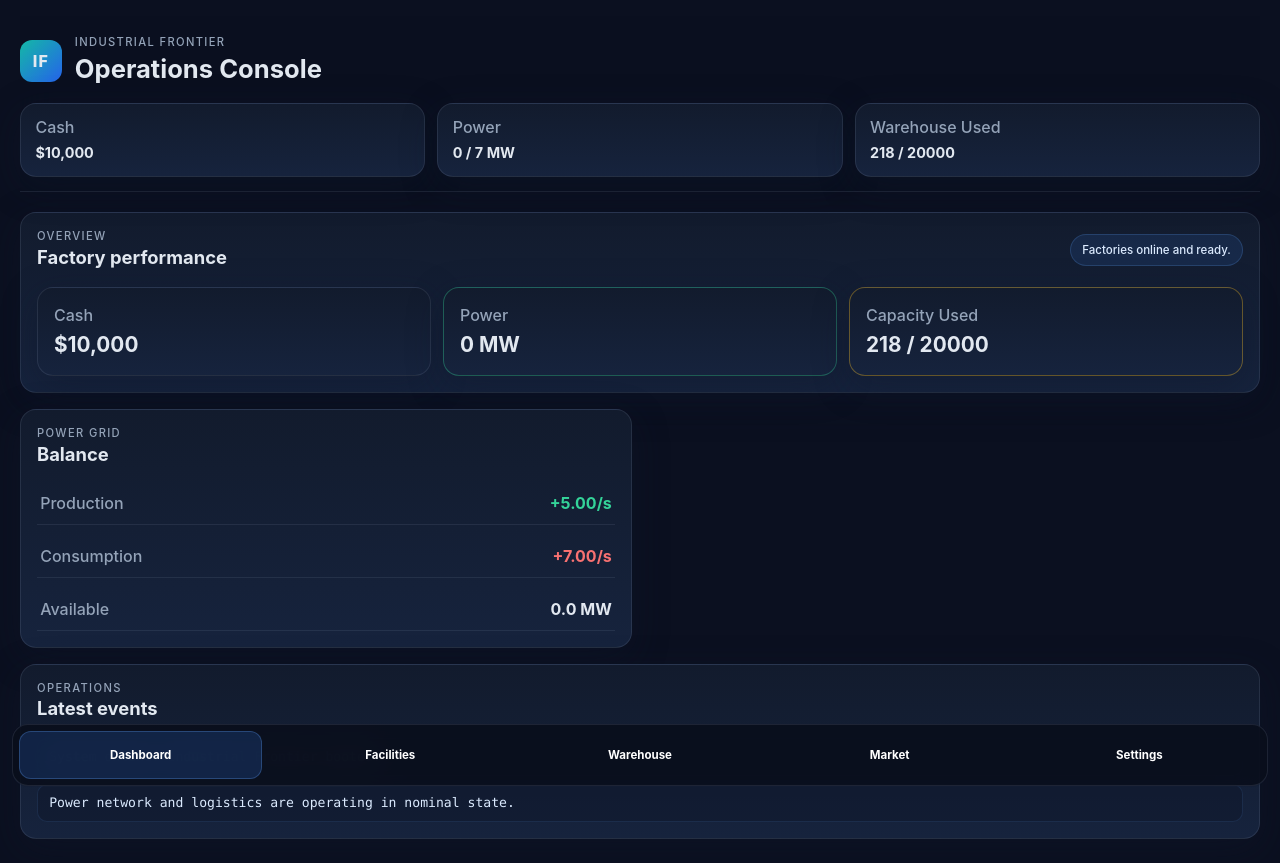
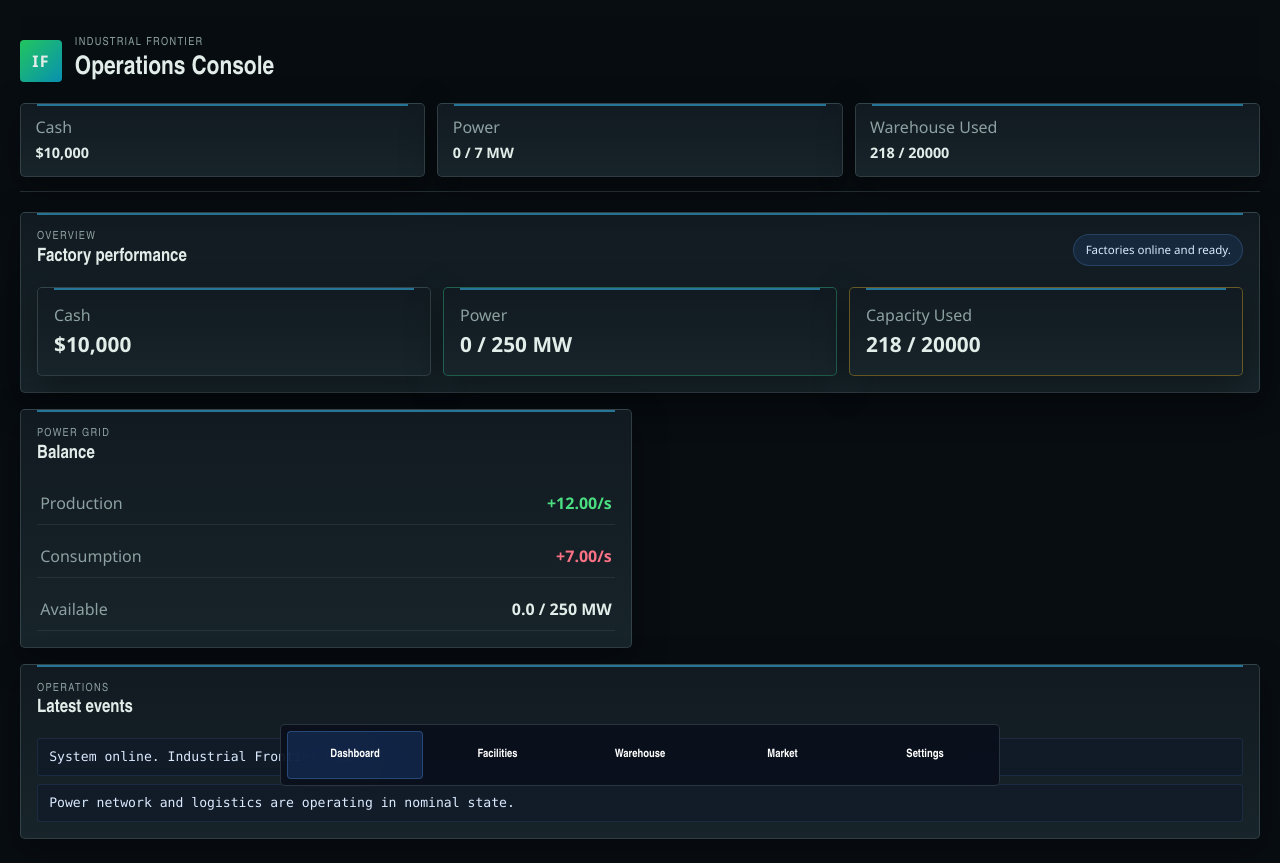
Before and after one commit to LatridellActiveX/gamething, a React (Vite) app: page / in a window 1280 px wide. Built offline with nearby package versions, Linux system fonts and the light colour scheme.

Commit message:
update 2.0

```diff
--- a/src/App.tsx
+++ b/src/App.tsx
@@ -14,6 +14,7 @@ import {
   tickGameState,
   toggleFacility,
   upgradeFacility,
+  updateFacilityUnlocks,
 } from "./game/engine";
 
 const TAB_ITEMS = [
@@ -101,6 +102,7 @@ function App() {
     () =>
       (Object.keys(RESOURCE_DEFINITIONS) as ResourceId[]).map((resourceId) => {
         const definition = RESOURCE_DEFINITIONS[resourceId];
+        if (resourceId === "power") return null;
         const amount = game.warehouses.central.inventory[resourceId].amount;
         const rate = getNetResourceRate(game, resourceId);
         return {
@@ -112,13 +114,13 @@ function App() {
         };
       }),
     [game],
-  );
+  ).filter((row): row is NonNullable<typeof row> => row !== null);
 
   const storage = useMemo(() => computeWarehouseSummary(game), [game]);
 
   const powerBalance = useMemo(
     () => ({
-      available: game.warehouses.central.inventory.power.amount,
+      available: game.warehouses.energy.inventory.power.amount,
       production: game.power.productionPerSecond,
       consumption: game.power.consumptionPerSecond,
     }),
@@ -132,6 +134,7 @@ function App() {
   const handleUpgrade = (facilityId: FacilityId) => {
     const current = structuredClone(gameRef.current);
     const next = upgradeFacility(current, facilityId);
+    updateFacilityUnlocks(next);
 
     if (next === current && current.facilities[facilityId].level === gameRef.current.facilities[facilityId].level) {
       setUpgradeNotice(`${current.facilities[facilityId].name} cannot be upgraded yet.`);
@@ -220,7 +223,7 @@ function App() {
           </div>
           <div className="kpi accent-green">
             <span>Power</span>
-            <strong>{powerBalance.available.toFixed(0)} MW</strong>
+            <strong>{powerBalance.available.toFixed(0)} / {game.warehouses.energy.capacity} MW</strong>
           </div>
           <div className="kpi accent-orange">
             <span>Capacity Used</span>
@@ -248,7 +251,7 @@ function App() {
           </div>
           <div className="metric-row">
             <span>Available</span>
-            <strong>{powerBalance.available.toFixed(1)} MW</strong>
+            <strong>{powerBalance.available.toFixed(1)} / {game.warehouses.energy.capacity} MW</strong>
           </div>
         </div>
       </section>
@@ -291,7 +294,7 @@ function App() {
 
             <div className="facility-meta">
               <span>Level {facility.level}</span>
-              <span>{facility.enabled ? "Running" : "Paused"}</span>
+              <span>{!facility.unlocked ? `Unlocks at ${facility.unlockRequirement?.facilityId} Lv ${facility.unlockRequirement?.level}` : facility.enabled ? "Running" : "Paused"}</span>
             </div>
 
             <div className="small-grid">
@@ -327,13 +330,13 @@ function App() {
             </div>
 
             <div className="facility-actions">
-              <button className="secondary" onClick={() => handleToggle(facility.id)}>{facility.enabled ? "Pause" : "Activate"}</button>
+              <button className="secondary" onClick={() => handleToggle(facility.id)} disabled={!facility.unlocked}>{facility.enabled ? "Pause" : "Activate"}</button>
               <button
                 onClick={() => handleUpgrade(facility.id)}
-                disabled={game.cash < cost.cash}
+                disabled={!facility.unlocked || game.cash < cost.cash}
                 title={game.cash < cost.cash ? "Need more cash and materials" : `Upgrade ${facility.name}`}
               >
-                {game.cash >= cost.cash ? `Upgrade • ${formatMoney(cost.cash)}` : `Locked • ${formatMoney(cost.cash)}`}
+                {!facility.unlocked ? "Locked • Build prerequisite" : game.cash >= cost.cash ? `Upgrade • ${formatMoney(cost.cash)}` : `Locked • ${formatMoney(cost.cash)}`}
               </button>
             </div>
           </article>
--- a/src/game/engine.ts
+++ b/src/game/engine.ts
@@ -11,10 +11,11 @@ const RESOURCE_IDS: ResourceId[] = [
   "water",
   "concrete",
 ];
+const MATERIAL_RESOURCE_IDS = RESOURCE_IDS.filter((resourceId): resourceId is Exclude<ResourceId, "power"> => resourceId !== "power");
 
 export function computeWarehouseSummary(state: GameState) {
   const inventory = state.warehouses.central.inventory;
-  const used = RESOURCE_IDS.reduce((total, resourceId) => total + inventory[resourceId].amount, 0);
+  const used = MATERIAL_RESOURCE_IDS.reduce((total, resourceId) => total + inventory[resourceId].amount, 0);
   const capacity = state.warehouses.central.capacity;
   return {
     used,
@@ -35,7 +36,7 @@ export function computePowerStats(state: GameState) {
 
   state.power.productionPerSecond = production;
   state.power.consumptionPerSecond = consumption;
-  state.power.available = state.warehouses.central.inventory.power.amount;
+  state.power.available = state.warehouses.energy.inventory.power.amount;
 }
 
 export function getNetResourceRate(state: GameState, resourceId: ResourceId): number {
@@ -67,7 +68,9 @@ export function getFacilityUpgradeCost(facilityState: GameState["facilities"][Fa
 
 export function tickGameState(state: GameState, seconds: number): GameState {
   const dt = Number.isFinite(seconds) ? Math.max(0, seconds) : 0;
+  updateFacilityUnlocks(state);
   const warehouse = state.warehouses.central;
+  const energyWarehouse = state.warehouses.energy;
   const facilityList = Object.values(state.facilities).sort((a, b) => {
     const aIsPower = (a.outputRate.power ?? 0) > 0 ? 1 : 0;
     const bIsPower = (b.outputRate.power ?? 0) > 0 ? 1 : 0;
@@ -75,16 +78,20 @@ export function tickGameState(state: GameState, seconds: number): GameState {
   });
 
   for (let step = 0; step < dt; step += 1) {
-    let powerPool = warehouse.inventory.power.amount;
+    let powerPool = energyWarehouse.inventory.power.amount;
 
     for (const facility of facilityList) {
       if (!facility.enabled) {
         facility.status = "offline";
         continue;
       }
+      if (!facility.unlocked) {
+        facility.status = "offline";
+        continue;
+      }
 
       const powerCost = facility.powerConsumption * facility.level;
-      const storageUsedBefore = RESOURCE_IDS.reduce((total, resourceId) => total + warehouse.inventory[resourceId].amount, 0);
+      const storageUsedBefore = MATERIAL_RESOURCE_IDS.reduce((total, resourceId) => total + warehouse.inventory[resourceId].amount, 0);
       const hasPower = powerPool >= powerCost;
 
       const missingInputs = Object.entries(facility.inputRate).some(([resourceId, rate]) => {
@@ -114,7 +121,7 @@ export function tickGameState(state: GameState, seconds: number): GameState {
       }
 
       powerPool = Math.max(0, powerPool - powerCost);
-      warehouse.inventory.power.amount = powerPool;
+      energyWarehouse.inventory.power.amount = powerPool;
 
       for (const [resourceId, rate] of Object.entries(facility.inputRate)) {
         const key = resourceId as ResourceId;
@@ -158,6 +165,7 @@ export function applyOfflineProgress(state: GameState, now = Date.now()) {
 
 export function toggleFacility(state: GameState, facilityId: FacilityId): GameState {
   const facility = state.facilities[facilityId];
+  if (!facility.unlocked) return state;
   facility.enabled = !facility.enabled;
   facility.status = facility.enabled ? "online" : "offline";
   computePowerStats(state);
@@ -203,6 +211,7 @@ export function purchaseResource(state: GameState, resourceId: ResourceId, reque
 
 export function upgradeFacility(state: GameState, facilityId: FacilityId): GameState {
   const facility = state.facilities[facilityId];
+  if (!facility.unlocked) return state;
   const cost = getFacilityUpgradeCost(facility, facility.level);
 
   const canAfford = state.cash >= cost.cash && Object.entries(cost.materials).every(([resourceId, amount]) => {
@@ -222,6 +231,9 @@ export function upgradeFacility(state: GameState, facilityId: FacilityId): GameS
   if (facilityId === "warehouse") {
     state.warehouses.central.capacity += 200;
   }
+  if (facilityId === "energyWarehouse") {
+    state.warehouses.energy.capacity += 50;
+  }
 
   facility.enabled = true;
   facility.status = "online";
@@ -229,6 +241,18 @@ export function upgradeFacility(state: GameState, facilityId: FacilityId): GameS
   return state;
 }
 
+export function updateFacilityUnlocks(state: GameState): GameState {
+  for (const facility of Object.values(state.facilities)) {
+    const requirement = facility.unlockRequirement;
+    if (facility.unlocked || !requirement) continue;
+    if (state.facilities[requirement.facilityId].level >= requirement.level) {
+      facility.unlocked = true;
+      facility.status = "offline";
+    }
+  }
+  return state;
+}
+
 export function getResourcePrice(resourceId: ResourceId) {
   return RESOURCE_DEFINITIONS[resourceId].baseValue * 0.45;
 }
--- a/src/game/state/initialState.ts
+++ b/src/game/state/initialState.ts
@@ -19,6 +19,8 @@ const facility = (
   powerConsumption: number,
   cash: number,
   materials: Record<string, number> = {},
+  unlockRequirement?: { facilityId: FacilityId; level: number },
+  unlocked = true,
 ) => ({
   id,
   name,
@@ -28,6 +30,8 @@ const facility = (
   inputRate,
   outputRate,
   powerConsumption,
+  unlocked,
+  unlockRequirement,
   upgrade: { base: { cash, materials }, growth: 1.75 },
 });
 
@@ -43,7 +47,7 @@ export const INITIAL_GAME_STATE: GameState = {
     central: {
       capacity: 20000,
       inventory: {
-        power: { amount: 50, reserved: 0 },
+        power: { amount: 0, reserved: 0 },
         coal: { amount: 2000, reserved: 0 },
         ironOre: { amount: 80, reserved: 0 },
         ironIngot: { amount: 0, reserved: 0 },
@@ -53,15 +57,22 @@ export const INITIAL_GAME_STATE: GameState = {
         concrete: { amount: 0, reserved: 0 },
       },
     },
+    energy: {
+      capacity: 250,
+      inventory: { power: { amount: 50, reserved: 0 } },
+    },
   },
   facilities: {
     warehouse: facility("warehouse", "Warehouse", {}, {}, 0, 1_200, { concrete: 15 }),
+    energyWarehouse: facility("energyWarehouse", "Energy Storage", {}, {}, 0, 1_500, { steelPlate: 6, concrete: 10 }),
     coalGenerator: facility("coalGenerator", "Coal Generator", { coal: 2 }, { power: 5 }, 0, 650, { steelPlate: 5 }),
     ironOreMine: facility("ironOreMine", "Iron Ore Mine", {}, { ironOre: 1.5 }, 1, 900, { concrete: 10 }),
     coalExcavator: facility("coalExcavator", "Coal Excavator", {}, { coal: 1.25 }, 1, 900, { concrete: 10 }),
     blastFurnace: facility("blastFurnace", "Blast Furnace", { ironOre: 1, coal: 1 }, { ironIngot: 1 }, 2, 1_500, { steelPlate: 8 }),
     rollingMill: facility("rollingMill", "Rolling Mill", { ironIngot: 1, coal: 0.5 }, { steelPlate: 1 }, 2, 2_200, { concrete: 15 }),
     concreteBatchPlant: facility("concreteBatchPlant", "Concrete Batch Plant", { quicklime: 1, water: 2 }, { concrete: 1 }, 1, 1_200, { steelPlate: 5 }),
+    solarPanels: facility("solarPanels", "Solar Panels", {}, { power: 3 }, 0, 1_800, { steelPlate: 6, concrete: 8 }, { facilityId: "blastFurnace", level: 2 }, false),
+    windTurbines: facility("windTurbines", "Wind Turbines", {}, { power: 4 }, 0, 2_400, { steelPlate: 10, concrete: 12 }, { facilityId: "rollingMill", level: 2 }, false),
   },
   lastTickTimestamp: 0,
   lastSavedTimestamp: 0,
--- a/src/game/state/storage.ts
+++ b/src/game/state/storage.ts
@@ -44,7 +44,7 @@ export function importSave(json: string): GameState {
   if (!isGameState(parsed)) {
     throw new Error("The imported save is invalid or incompatible.");
   }
-  return parsed;
+  return normalizeSave(parsed);
 }
 
 export function resetSave(): GameState {
@@ -65,10 +65,22 @@ function isGameState(value: unknown): value is GameState {
 
 function normalizeSave(state: GameState): GameState {
   const starter = structuredClone(INITIAL_GAME_STATE);
+  const legacy = state as GameState & {
+    warehouses: GameState["warehouses"] & { energy?: GameState["warehouses"]["energy"] };
+  };
+  if (!legacy.warehouses.energy) {
+    legacy.warehouses.energy = structuredClone(starter.warehouses.energy);
+    legacy.warehouses.energy.inventory.power.amount = legacy.warehouses.central.inventory.power.amount;
+  }
+  for (const [facilityId, starterFacility] of Object.entries(starter.facilities)) {
+    if (!legacy.facilities[facilityId as keyof GameState["facilities"]]) {
+      legacy.facilities[facilityId as keyof GameState["facilities"]] = starterFacility;
+    }
+  }
   const hasLegacyStarter =
     state.warehouses.central.capacity < starter.warehouses.central.capacity
     || state.warehouses.central.inventory.coal.amount < starter.warehouses.central.inventory.coal.amount
     || state.power.available < starter.power.available;
 
-  return hasLegacyStarter ? starter : state;
+  return hasLegacyStarter ? starter : legacy;
 }
--- a/src/styles.css
+++ b/src/styles.css
@@ -1,27 +1,27 @@
 :root {
   color: #e6edf3;
-  background: #0b1020;
-  font-family: Inter, "Segoe UI", sans-serif;
+  background: #080d12;
+  font-family: "Segoe UI", Tahoma, sans-serif;
   line-height: 1.4;
   font-weight: 500;
   font-synthesis: none;
   text-rendering: optimizeLegibility;
   -webkit-font-smoothing: antialiased;
   -moz-osx-font-smoothing: grayscale;
-  --bg: #0b1020;
-  --panel: #121b2d;
-  --panel-alt: #16233d;
-  --panel-border: rgba(148, 163, 184, 0.15);
-  --text: #e2e8f0;
-  --muted: #94a3b8;
-  --green: #34d399;
-  --green-soft: rgba(52, 211, 153, 0.16);
-  --red: #f87171;
-  --red-soft: rgba(248, 113, 113, 0.15);
-  --amber: #fbbf24;
-  --amber-soft: rgba(251, 191, 36, 0.16);
-  --blue: #60a5fa;
-  --shadow: rgba(15, 23, 42, 0.4);
+  --bg: #080d12;
+  --panel: #111a20;
+  --panel-alt: #17242a;
+  --panel-border: rgba(137, 162, 166, 0.25);
+  --text: #e2ece9;
+  --muted: #8da1a2;
+  --green: #4ade80;
+  --green-soft: rgba(74, 222, 128, 0.14);
+  --red: #fb7185;
+  --red-soft: rgba(251, 113, 133, 0.14);
+  --amber: #facc15;
+  --amber-soft: rgba(250, 204, 21, 0.14);
+  --blue: #38bdf8;
+  --shadow: rgba(0, 0, 0, 0.35);
 }
 
 * {
@@ -40,6 +40,11 @@ body,
 
 body {
   min-height: 100vh;
+  background:
+    linear-gradient(rgba(56, 189, 248, 0.025) 1px, transparent 1px),
+    linear-gradient(90deg, rgba(56, 189, 248, 0.025) 1px, transparent 1px),
+    var(--bg);
+  background-size: 32px 32px;
 }
 
 button,
@@ -51,13 +56,13 @@ textarea {
 button {
   appearance: none;
   border: 0;
-  border-radius: 12px;
+  border-radius: 4px;
   min-height: 44px;
   padding: 0.7rem 1rem;
-  background: linear-gradient(135deg, #3b82f6, #2563eb);
+  background: linear-gradient(135deg, #0891b2, #0369a1);
   color: white;
   font-weight: 650;
-  box-shadow: 0 10px 24px rgba(37, 99, 235, 0.25);
+  box-shadow: 0 4px 14px rgba(3, 105, 161, 0.28);
   cursor: pointer;
   transition: transform 120ms ease, opacity 120ms ease;
 }
@@ -80,6 +85,7 @@ button.secondary {
   background: rgba(148, 163, 184, 0.12);
   box-shadow: none;
   border: 1px solid var(--panel-border);
+  color: var(--text);
 }
 
 button.danger {
@@ -105,7 +111,7 @@ button.small {
   display: flex;
   flex-direction: column;
   gap: 1rem;
-  background: rgba(11, 16, 32, 0.9);
+  background: rgba(8, 13, 18, 0.94);
   backdrop-filter: blur(18px);
   border-bottom: 1px solid var(--panel-border);
   padding: 1rem 0 0.9rem;
@@ -122,8 +128,8 @@ button.small {
   place-items: center;
   width: 42px;
   height: 42px;
-  border-radius: 12px;
-  background: linear-gradient(135deg, #14b8a6, #2563eb);
+  border-radius: 4px;
+  background: linear-gradient(135deg, #22c55e, #0891b2);
   font-weight: 800;
   letter-spacing: 0.08em;
 }
@@ -133,6 +139,17 @@ h2,
 h3,
 p {
   margin: 0;
+}
+
+h1,
+h2,
+h3,
+.eyebrow,
+button,
+th,
+label,
+.badge {
+  font-family: "Arial Narrow", "Segoe UI", sans-serif;
 }
 
 h1 {
@@ -166,8 +183,23 @@ h3 {
 .facility-card {
   background: linear-gradient(180deg, var(--panel), var(--panel-alt));
   border: 1px solid var(--panel-border);
-  border-radius: 16px;
+  border-radius: 5px;
   box-shadow: 0 10px 35px var(--shadow);
+  position: relative;
+}
+
+.mini-stat::before,
+.kpi::before,
+.panel::before,
+.facility-card::before {
+  content: "";
+  position: absolute;
+  top: 0;
+  left: 1rem;
+  right: 1rem;
+  height: 2px;
+  background: var(--blue);
+  opacity: 0.55;
 }
 
 .mini-stat {
@@ -268,7 +300,7 @@ h3 {
 .log-line {
   padding: 0.55rem 0.7rem;
   background: rgba(15, 23, 42, 0.5);
-  border-radius: 10px;
+  border-radius: 3px;
   border: 1px solid rgba(96, 165, 250, 0.12);
 }
 
@@ -363,7 +395,7 @@ h3 {
   align-items: center;
   min-height: 30px;
   padding: 0.35rem 0.55rem;
-  border-radius: 999px;
+  border-radius: 3px;
   background: rgba(96, 165, 250, 0.12);
   color: #dbeafe;
   font-size: 0.72rem;
@@ -382,7 +414,7 @@ h3 {
   display: inline-flex;
   align-items: center;
   padding: 0.35rem 0.65rem;
-  border-radius: 999px;
+  border-radius: 3px;
   font-size: 0.7rem;
   text-transform: uppercase;
   letter-spacing: 0.06em;
@@ -416,7 +448,7 @@ h3 {
   overflow-x: auto;
   background: linear-gradient(180deg, var(--panel), var(--panel-alt));
   border: 1px solid var(--panel-border);
-  border-radius: 16px;
+  border-radius: 5px;
 }
 
 .warehouse-table {
@@ -447,7 +479,7 @@ h3 {
   position: relative;
   width: 100%;
   height: 10px;
-  border-radius: 999px;
+  border-radius: 2px;
   overflow: hidden;
   background: rgba(148, 163, 184, 0.14);
 }
@@ -476,7 +508,7 @@ h3 {
   padding: 0.75rem 0.8rem;
   background: rgba(15, 23, 42, 0.32);
   border: 1px solid var(--panel-border);
-  border-radius: 12px;
+  border-radius: 3px;
 }
 
 .market-item > div {
@@ -488,7 +520,7 @@ h3 {
 textarea {
   width: 100%;
   min-height: 120px;
-  border-radius: 12px;
+  border-radius: 3px;
   border: 1px solid var(--panel-border);
   background: rgba(15, 23, 42, 0.42);
   color: var(--text);
@@ -500,14 +532,14 @@ textarea {
   position: fixed;
   left: 0.75rem;
   right: 0.75rem;
-  bottom: 0.85rem;
+  bottom: max(0.85rem, env(safe-area-inset-bottom));
   display: grid;
   grid-template-columns: repeat(5, minmax(0, 1fr));
   gap: 0.45rem;
   padding: 0.4rem;
   background: rgba(9, 14, 26, 0.85);
   border: 1px solid var(--panel-border);
-  border-radius: 16px;
+  border-radius: 5px;
   backdrop-filter: blur(16px);
   z-index: 30;
 }
@@ -524,6 +556,12 @@ textarea {
 .mobile-tabbar button.active {
   background: rgba(59, 130, 246, 0.18);
   border-color: rgba(96, 165, 250, 0.28);
+}
+
+button:focus-visible,
+textarea:focus-visible {
+  outline: 2px solid var(--amber);
+  outline-offset: 2px;
 }
 
 .positive {
@@ -565,6 +603,33 @@ textarea {
 }
 
 @media (max-width: 540px) {
+  .app-shell {
+    padding: 0.65rem 0.65rem calc(6.5rem + env(safe-area-inset-bottom));
+  }
+
+  .topbar {
+    gap: 0.7rem;
+    padding: 0.65rem 0 0.7rem;
+  }
+
+  .brand-wrap {
+    gap: 0.55rem;
+  }
+
+  .brand-mark {
+    width: 36px;
+    height: 36px;
+  }
+
+  .content-shell {
+    padding-top: 0.7rem;
+  }
+
+  .panel,
+  .facility-card {
+    padding: 0.8rem;
+  }
+
   .kpis,
   .topbar-stats {
     grid-template-columns: 1fr;
@@ -576,4 +641,54 @@ textarea {
     flex-direction: column;
     align-items: flex-start;
   }
+
+  .facility-actions,
+  .market-actions,
+  .sell-group {
+    width: 100%;
+  }
+
+  .facility-actions button,
+  .market-actions button,
+  .sell-group button {
+    flex: 1 1 auto;
+  }
+
+  .market-actions {
+    justify-content: stretch;
+  }
+
+  .mobile-tabbar {
+    left: 0.35rem;
+    right: 0.35rem;
+    gap: 0.2rem;
+    padding: 0.25rem;
+  }
+
+  .mobile-tabbar button {
+    min-height: 44px;
+    font-size: 0.65rem;
+  }
+
+  .warehouse-table {
+    min-width: 600px;
+  }
 }
+
+@media (min-width: 900px) {
+  .mobile-tabbar {
+    left: 50%;
+    right: auto;
+    width: min(720px, calc(100% - 2rem));
+    transform: translateX(-50%);
+  }
+}
+
+@media (prefers-reduced-motion: reduce) {
+  *,
+  *::before,
+  *::after {
+    animation-duration: 0.01ms !important;
+    transition-duration: 0.01ms !important;
+  }
+}
```
Also changed, not shown: src/game/state/types.ts (+18 -1 lines).
